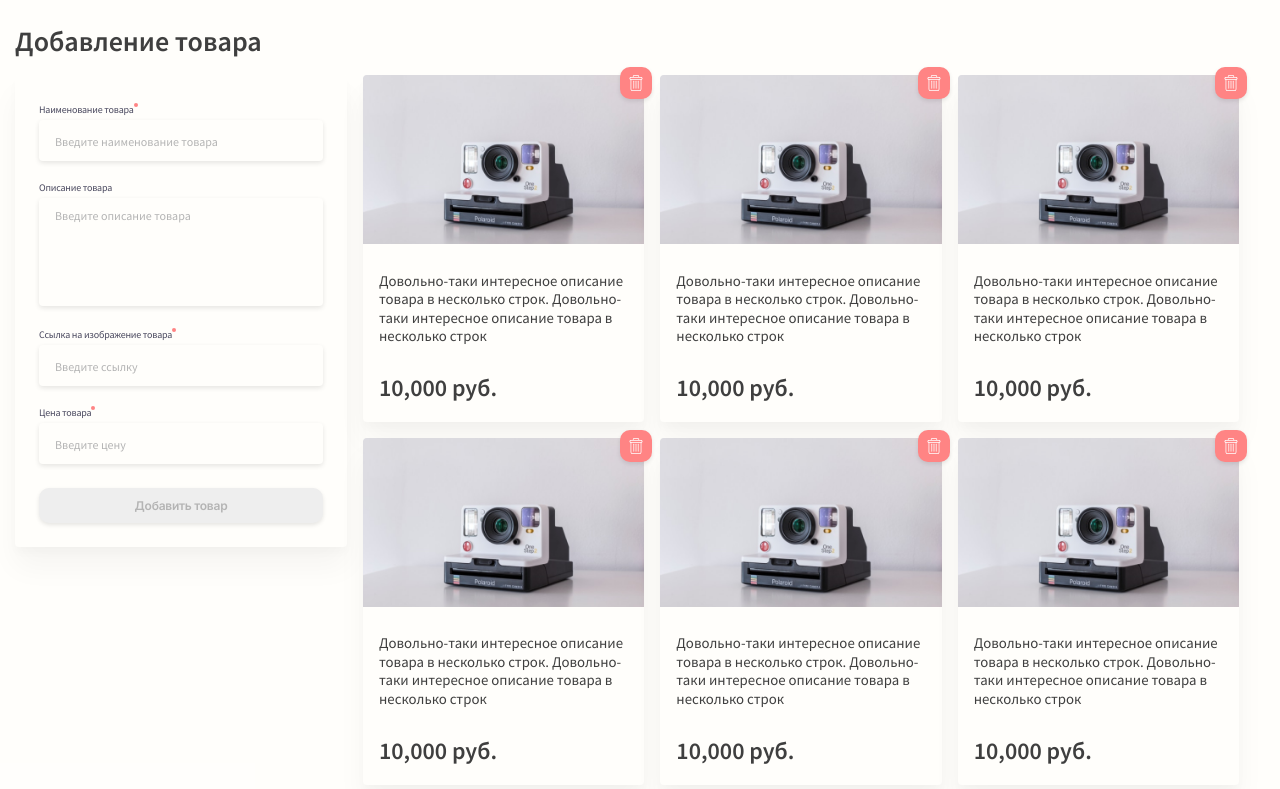
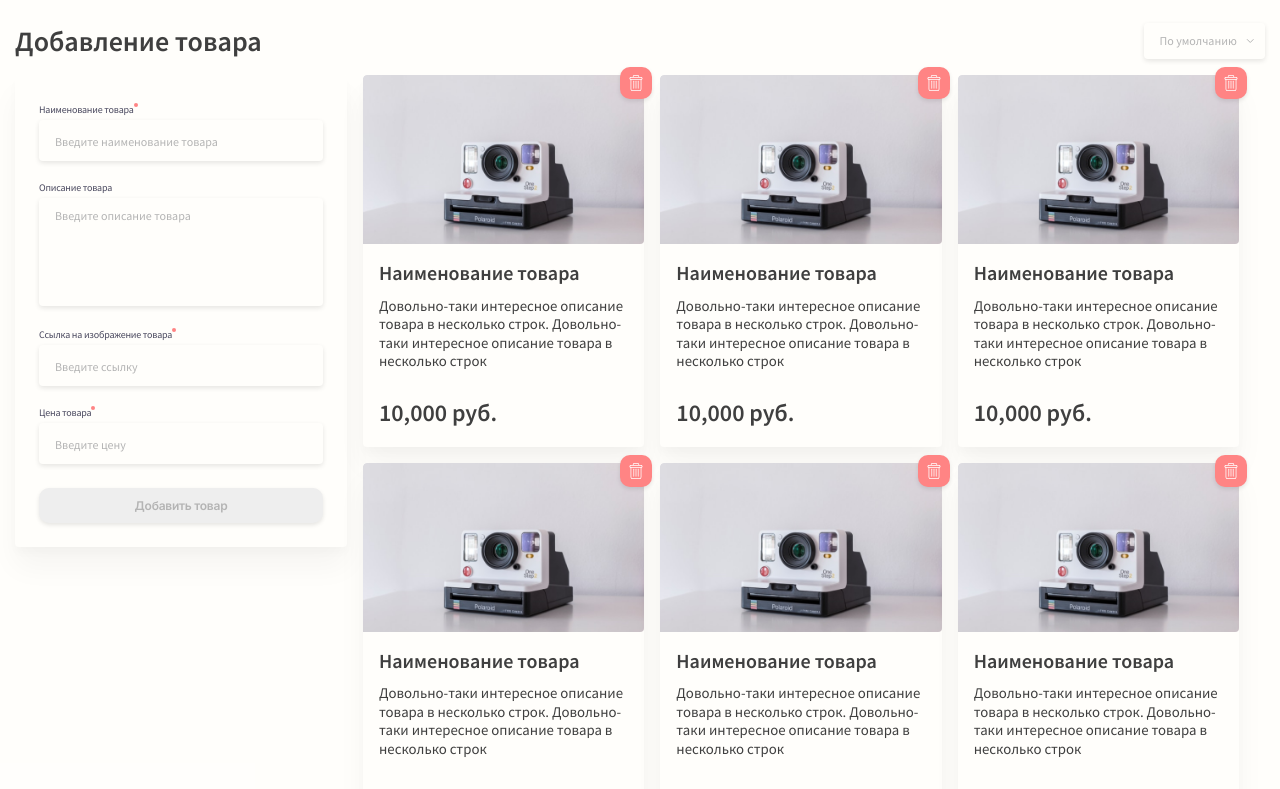
Before and after one commit to bar-min/goods-app, a Vue app: page / in a window 1280 px wide. Shown: the top 789 px of the page. Built offline with nearby package versions, Linux system fonts and the light colour scheme.

Commit message:
implement product sorting

```diff
--- a/src/App.vue
+++ b/src/App.vue
@@ -3,7 +3,7 @@
     <div class="blocks__container blocks-wrapper">
       <item-menu @add="addProduct"></item-menu>
 
-      <product-list @delete="deleteProduct" :products="products"></product-list>
+      <product-list @delete="deleteProduct" @sort="sortProducts" :products="products"></product-list>
     </div>
   </main>
 </template>
@@ -17,7 +17,8 @@ export default {
   name: 'App',
   data(){
     return {
-      products: []
+      products: [],
+      selected: '',
     }
   },
 
@@ -37,11 +38,28 @@ export default {
   methods: {
     addProduct(value){
       this.products.push(value);
+
+      if(this.selected) this.sortProducts(this.selected);
     },
 
     deleteProduct(idx){
       let current = this.products.findIndex(item => item.id === idx);
       this.products.splice(current, 1);
+    },
+
+    sortProducts(option){
+      this.selected = option;
+      switch(this.selected){
+        case 'min':
+          this.products.sort((a, b) => a.price - b.price);
+          break;
+        case 'max':
+          this.products.sort((a, b) => b.price - a.price);
+          break;
+        case 'name':
+          this.products.sort((a, b) => a.title.localeCompare(b.title));
+          break;
+      }
     }
   },
 
--- a/src/components/ItemMenu.vue
+++ b/src/components/ItemMenu.vue
@@ -43,7 +43,6 @@ export default {
       description: '',
       url: '',
       price: '',
-      id: Date.now()
     }
   },
 
@@ -53,8 +52,11 @@ export default {
     isValid(){
       return (this.title && this.url && this.price) ? true : false;
     },
+    validPrice(){
+      return +this.price.replace(/\s/g, "")
+    },
     newProduct(){
-      return { title: this.title, description: this.description, url: this.url, price: this.price, id: this.id }
+      return { title: this.title, description: this.description, url: this.url, price: this.validPrice, id: Date.now() }
     },
   },
   methods: {
@@ -77,7 +79,6 @@ export default {
       this.description = '';
       this.url = '';
       this.price = '';
-      this.id = '';
     },
 
     checkInput(){
--- a/src/components/ProductList.vue
+++ b/src/components/ProductList.vue
@@ -1,15 +1,15 @@
 <template>
   <div class="products">
     <div class="products__container">
-        <transition-group name="list">
+      <transition-group name="list">
         <div class="products__card card" v-for="product in products" :key="product.id">
 
           <div class="card__picture">
-            <img :src="product.url" alt="product">
+            <img :src="product.url" alt="product" @error="checkImage">
           </div>
 
           <div class="card__body">
-            <h3 class="card__title"></h3>
+            <h3 class="card__title">{{ product.title }}</h3>
 
             <p class="card__text">{{ product.description }}</p>
 
@@ -18,25 +18,43 @@
 
           <div @click="deleteProduct(product.id)" class="card__remove"></div>
         </div>
-        </transition-group>
+      </transition-group>
     </div>
+
+    <div class="products__select">
+      <select class="select"  @change="$emit('sort', $event.target.value)">
+        <option selected disabled>По умолчанию</option>
+        <option value="name">По названию</option>
+        <option value="max">По цене max</option>
+        <option value="min">По цене min</option>
+      </select>
+    </div>
+
   </div>
 </template>
 
 <script>
 export default {
   props: ['products'],
-  emits: ['delete'],
+
+  emits: ['delete', 'sort'],
 
   computed: {
     validPrice(){
-      return (price, currency = 'руб.') => price.toLocaleString() + ' ' + currency;
+      return (price, currency = 'руб.') => {
+        return price.toLocaleString() + ' ' + currency;
+      }
     }
   },
 
   methods: {
     deleteProduct(idx){
       this.$emit('delete', idx);
+    },
+
+    checkImage(event){
+      let picture = event.target.closest('.card__picture');
+      picture.style.display = 'none';
     }
   }
 }
--- a/src/styles/products.scss
+++ b/src/styles/products.scss
@@ -1,10 +1,11 @@
 .products{
   flex: 1 1 auto;
-
+  position: relative;
   &__container{
     display: flex;
     flex-flow: row wrap;
     gap: 16px;
+    align-items: flex-start;
     @media(max-width: 1200px){
       justify-content: space-evenly;
     }
@@ -17,6 +18,7 @@
     background-color: #FFFEFB;
     box-shadow: 0px 20px 30px rgba(0, 0, 0, 0.04), 0px 6px 10px rgba(0, 0, 0, 0.02);
     border-radius: 4px;
+    transition: transform 0.3s;
     @include adaptiveValue('flex-basis', 332, 256, 1440, 1200, 1);
 
     &__picture{
@@ -29,9 +31,9 @@
         width: 100%;
         height: 100%;
         object-fit: cover;
+        border-radius: 4px 0;
       }
     }
-
     &__body{
       display: flex;
       flex-direction: column;
@@ -79,4 +81,29 @@
       }
     }
   }
+  &__select{
+    position: absolute;
+    top: -16px;
+    right: 0;
+    transform: translateY(-100%);
+  }
+  .select{
+    cursor: pointer;
+    background: #FFFEFB;
+    box-shadow: 0px 2px 5px rgba(0, 0, 0, 0.1);
+    border-radius: 4px;
+    padding: 10px 27.5px 11px 16px;
+    font-size: 12px;
+    background: url('@/assets/icons/arrow.svg') no-repeat;
+    background-position: 90% 50%;
+    line-height: 125%;
+    color: #B4B4B4;
+    font-family: inherit;
+    appearance: none;
+    -webkit-appearance: none;
+    transition: color 0.3s;
+    &:hover, &:focus {
+      color:  #3F3F3F;
+    }
+  }
 }
```
Also changed, not shown: src/assets/icons/arrow.svg (added).
